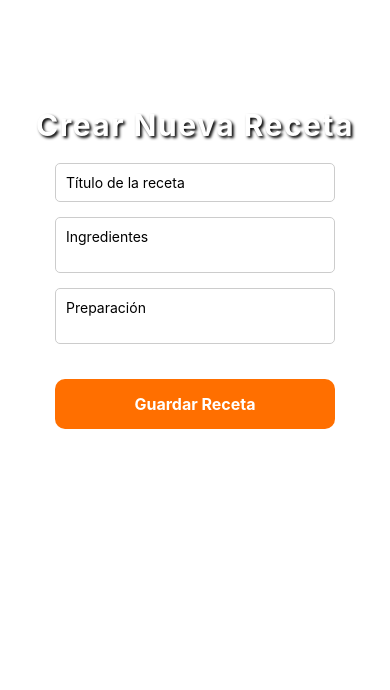
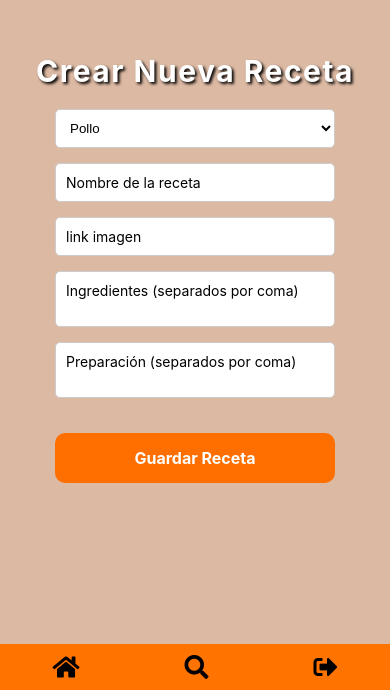
Before and after one commit to AngieG0nzalez/cocinandojuntos-app, a React Native app: screen /CrearReceta in a window 390 px wide. Shown: the part 154-844 px from the top of the page. Built offline with nearby package versions, Linux system fonts and the light colour scheme.

Commit message:
Actualizacion de ejemplo crear recetas

```diff
--- a/package.json
+++ b/package.json
@@ -10,12 +10,14 @@
     "backend": "json-server -w src/services/data.json -p 3002"
   },
   "dependencies": {
+    "@react-native-picker/picker": "^2.11.0",
     "@react-navigation/native": "^7.0.15",
     "@react-navigation/native-stack": "^7.2.1",
     "@react-navigation/stack": "^7.1.2",
     "axios": "^1.8.2",
     "expo": "~52.0.37",
     "expo-image": "~2.0.6",
+    "expo-router": "~4.0.17",
     "expo-status-bar": "~2.0.1",
     "react": "18.3.1",
     "react-dom": "18.3.1",
@@ -25,8 +27,7 @@
     "react-native-safe-area-context": "4.12.0",
     "react-native-screens": "~4.4.0",
     "react-native-vector-icons": "^10.2.0",
-    "react-native-web": "~0.19.13",
-    "expo-router": "~4.0.17"
+    "react-native-web": "~0.19.13"
   },
   "devDependencies": {
     "@babel/core": "^7.20.0"
--- a/src/pages/CrearReceta.js
+++ b/src/pages/CrearReceta.js
@@ -1,40 +1,92 @@
 // src/screens/CrearReceta.js
 import React, { useState } from "react";
 import { TextInput, Text, TouchableOpacity } from "react-native";
-import  globalStyles  from "../styles/globalStyles";
+import globalStyles from "../styles/globalStyles";
 import ScreenContainer from "../components/ScreenContainer";
+import BottomMenu from "../components/BottomMenu";
+import { Picker } from '@react-native-picker/picker';
+import api from "../services/api";
 
-const CrearReceta = () => {
+const CrearReceta = ({ navigation }) => {
   const [titulo, setTitulo] = useState("");
+  const [url, setUrl] = useState("");
   const [ingredientes, setIngredientes] = useState("");
   const [preparacion, setPreparacion] = useState("");
+  const [selectedOption, setSelectedOption] = useState('pollo');
+  const urlRegex = /^(https?:\/\/)[^\s/$.?#].[^\s]*\.(jpg|jpeg|png|gif|webp|pdf|docx?|xlsx?|txt|zip)$/i;
+  const validarURL = (url) => urlRegex.test(url);
+  const urlAlternativa = "https://www.vidaxl.es/dw/image/v2/BFNS_PRD/on/demandware.static/-/Sites-vidaxl-catalog-master-sku/default/dwd9cd0fb8/hi-res/536/638/672/4026/4009/442506/image_1_442506.jpg?sw=400"
+  const handleCreate = () => {
+
+    const listaIngredientes = ingredientes.split(',')
+    const pasosPreparacion = preparacion.split(',')
+    const link = validarURL(url) ? url:urlAlternativa
+
+
+    let receta = {
+      "categoria": selectedOption,
+      "nombre": titulo,
+      "imagen":link ,
+      "ingredientes": listaIngredientes,
+      "pasos": pasosPreparacion
+    }
+    console.log(receta)
+    const createRecetas = async () => {
+      try {
+        await api.create(receta);
+      } catch (error) {
+        console.error("Error al crear recetas:", error);
+      }
+    }
+    createRecetas()
+  };
 
   return (
-    <ScreenContainer backgroundColor="#fff">
+    <ScreenContainer backgroundColor="#DCB9A3">
       <Text style={globalStyles.title}>Crear Nueva Receta</Text>
+      <Picker
+
+        selectedValue={selectedOption}
+        onValueChange={(itemValue) => setSelectedOption(itemValue)}
+        style={globalStyles.input}
+      >
+        <Picker.Item label="Pollo" value="pollo" />
+        <Picker.Item label="Pescados y Mariscos" value="pescado_mariscos" />
+        <Picker.Item label="Carne" value="carne" />
+        <Picker.Item label="Vegetariano y Vegano" value="vegano_vegetariano" />
+        <Picker.Item label="Postres" value="postres" />
+        <Picker.Item label="Pastas" value="pastas" />
+      </Picker>
       <TextInput
         style={globalStyles.input}
-        placeholder="Título de la receta"
+        placeholder="Nombre de la receta"
         value={titulo}
         onChangeText={setTitulo}
       />
       <TextInput
         style={globalStyles.input}
-        placeholder="Ingredientes"
+        placeholder="link imagen"
+        value={url}
+        onChangeText={setUrl}
+      />
+      <TextInput
+        style={globalStyles.input}
+        placeholder="Ingredientes (separados por coma)"
         value={ingredientes}
         onChangeText={setIngredientes}
         multiline
       />
       <TextInput
         style={globalStyles.input}
-        placeholder="Preparación"
+        placeholder="Preparación (separados por coma)"
         value={preparacion}
         onChangeText={setPreparacion}
         multiline
       />
-      <TouchableOpacity style={globalStyles.button}>
+      <TouchableOpacity style={globalStyles.button} onPress={handleCreate} >
         <Text style={globalStyles.buttonText}>Guardar Receta</Text>
       </TouchableOpacity>
+      <BottomMenu navigation={navigation} />
     </ScreenContainer>
   );
 };
--- a/src/pages/RecetasPorCategoria.js
+++ b/src/pages/RecetasPorCategoria.js
@@ -32,7 +32,7 @@ const RecetasPorCategoria = ({ navigation, route }) => {
           setRecetas([]);
         }
         console.log("🚀 ~ fetchRecetas ~ response:", response);
-        console.log("🚀 ~ fetchRecetas ~ categoriasUnicas:", categoriasUnicas);
+
       } catch (error) {
         console.error("Error al cargar recetas:", error);
       }
```
